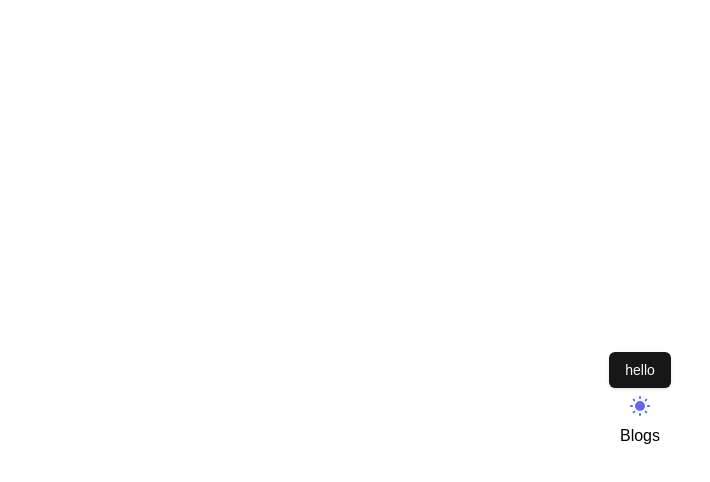
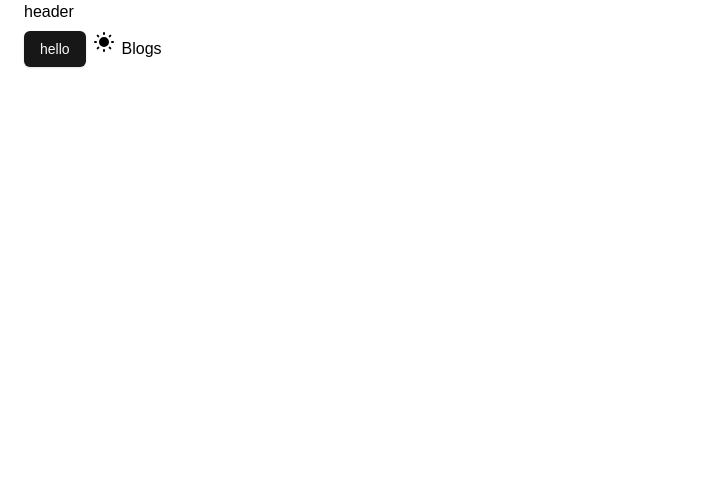
Before and after one commit to mxnan/nextjs-velite-tailwind-framer, a Next.js app: page / in a window 1280 px wide. Shown: the top 482 px of the page, without its empty margins (0-710 px from the left). Built offline with nearby package versions, Linux system fonts and the light colour scheme; a web font is replaced by a local one.

Commit message:
:hammer:  add header

```diff
--- a/app/(pages)/blogs/[...slug]/page.tsx
+++ b/app/(pages)/blogs/[...slug]/page.tsx
@@ -29,7 +29,7 @@ export default async function BlogPage({ params }: BlogPageProps) {
     notFound();
   }
   return (
-    <section className="min-h-dvh max-w-7xl mx-auto">
+    <section className="w-full max-w-5xl mx-auto">
       <MDXContent code={blog.content} />
     </section>
   );
--- a/app/(pages)/blogs/page.tsx
+++ b/app/(pages)/blogs/page.tsx
@@ -5,7 +5,7 @@ import React from "react";
 export default async function BlogsPage() {
   const displayBlogs = blogs;
   return (
-    <section className="flex-1 min-h-screen flex flex-col items-center justify-center">
+    <section className="w-full">
       {displayBlogs.map((blog) => (
         <Link key={blog.slug} href={blog.slug}>
           <h1>{blog.title}</h1>
--- a/app/globals.css
+++ b/app/globals.css
@@ -8,3 +8,31 @@
 .dark {
   @apply bg-black text-white;
 }
+
+/* For View transition when theme toggle is clicked */
+
+/* For browsers that don't support View Transitions */
+.theme-transition {
+  transition: background-color 0.3s ease, color 0.3s ease;
+}
+
+/* For browsers that support View Transitions */
+@keyframes fade-in {
+  from { opacity: 0; }
+  to { opacity: 1; }
+}
+
+@keyframes fade-out {
+  from { opacity: 1; }
+  to { opacity: 0; }
+}
+
+::view-transition-old(root) {
+  animation: 0.5s ease-out both fade-out;
+}
+
+::view-transition-new(root) {
+  animation: 0.5s ease-in both fade-in;
+}
+
+/* For View transition when theme toggle is clicked */
--- a/app/layout.tsx
+++ b/app/layout.tsx
@@ -3,6 +3,7 @@ import { Anybody as FontSans } from "next/font/google";
 import "./globals.css";
 import { cn } from "@/lib/utils";
 import { Providers } from "./providers";
+import Header from "@/components/navigation/header";
 
 const sans = FontSans({ subsets: ["latin"], variable: "--font-sans" });
 
@@ -20,9 +21,10 @@ export default function RootLayout({
     <html lang="en" className="scroll-smooth" suppressHydrationWarning>
       <body className={cn("relative antialiased font-sans", sans.variable)}>
         <Providers>
-          <main className="relative flex flex-col">
-           {children}
-          </main>
+          <div className="relative container min-h-dvh flex flex-col">
+            <Header />
+            <main className="flex-1">{children}</main>
+          </div>
         </Providers>
       </body>
     </html>
--- a/app/page.tsx
+++ b/app/page.tsx
@@ -5,7 +5,7 @@ import Link from "next/link";
 
 export default function Home() {
   return (
-    <section className="flex-1 min-h-dvh flex flex-col items-center justify-center">
+    <section className="w-full">
       <Button>hello</Button>
       <ThemeToggle />
       <Link href="/blogs">Blogs</Link>
--- /dev/null
+++ b/components/icons.tsx
@@ -0,0 +1,38 @@
+type IconProps = React.HTMLAttributes<SVGSVGElement>;
+
+export const Icons = {
+  githubLogo: (props: IconProps) => (
+    <svg
+      xmlns="http://www.w3.org/2000/svg"
+      viewBox="0 0 24 24"
+      preserveAspectRatio="xMidYMid"
+      {...props}
+    >
+      <path d="M15 22v-4a4.8 4.8 0 0 0-1-3.5c3 0 6-2 6-5.5.08-1.25-.27-2.48-1-3.5.28-1.15.28-2.35 0-3.5 0 0-1 0-3 1.5-2.64-.5-5.36-.5-8 0C6 2 5 2 5 2c-.3 1.15-.3 2.35 0 3.5A5.403 5.403 0 0 0 4 9c0 3.5 3 5.5 6 5.5-.39.49-.68 1.05-.85 1.65-.17.6-.22 1.23-.15 1.85v4" />
+      <path d="M9 18c-4.51 2-5-2-7-2" />
+    </svg>
+  ),
+
+  linkedinLogo: (props: IconProps) => (
+    <svg
+      xmlns="http://www.w3.org/2000/svg"
+      viewBox="0 0 24 24"
+      preserveAspectRatio="xMidYMid"
+      {...props}
+    >
+      <path d="M16 8a6 6 0 0 1 6 6v7h-4v-7a2 2 0 0 0-2-2 2 2 0 0 0-2 2v7h-4v-7a6 6 0 0 1 6-6z" />
+      <rect width="4" height="12" x="2" y="9" />
+      <circle cx="4" cy="4" r="2" />
+    </svg>
+  ),
+  twitterLogo: (props: IconProps) => (
+    <svg
+      xmlns="http://www.w3.org/2000/svg"
+      viewBox="0 0 24 24"
+      preserveAspectRatio="xMidYMid"
+      {...props}
+    >
+      <path d="M22 4s-.7 2.1-2 3.4c1.6 10-9.4 17.3-18 11.6 2.2.1 4.4-.6 6-2C3 15.5.5 9.6 3 5c2.2 2.6 5.6 4.1 9 4-.9-4.2 4-6.6 7-3.8 1.1 0 3-1.2 3-1.2z" />
+    </svg>
+  ),
+};
--- /dev/null
+++ b/components/navigation/header.tsx
@@ -0,0 +1,9 @@
+import React from 'react'
+
+export default function Header() {
+  return (
+   <header className='sticky top-0 w-full backdrop-blur'>
+    header
+   </header>
+  )
+}
--- a/components/theme-toggle.tsx
+++ b/components/theme-toggle.tsx
@@ -1,41 +1,21 @@
 "use client";
-import React, { useEffect, useState } from "react";
+import React from "react";
 import { useTheme } from "next-themes";
-import { motion, AnimatePresence } from "framer-motion";
+
 import { Button } from "./ui/button";
 
 const ThemeToggle = () => {
-  const [mounted, setMounted] = useState(false);
   const { theme, setTheme } = useTheme();
-  const [isAnimating, setIsAnimating] = useState(false);
-
-  useEffect(() => setMounted(true), []);
-
-  const switchTheme = () => {
-    setTheme(theme === "dark" ? "light" : "dark");
-  };
 
   const toggleTheme = () => {
-    setIsAnimating(true);
-    // @ts-ignore
-    if (!document.startViewTransition) {
-      switchTheme();
-      setTimeout(() => setIsAnimating(false), 500); // Match animation duration
+    if (!("startViewTransition" in document)) {
+      setTheme(theme === "dark" ? "light" : "dark");
       return;
     }
-    // @ts-ignore
-    document.startViewTransition(() => {
-      switchTheme();
-      setTimeout(() => setIsAnimating(false), 500); // Match animation duration
+
+    (document as any).startViewTransition(() => {
+      setTheme(theme === "dark" ? "light" : "dark");
     });
-  };
-  //custom theme switch animation
-
-  //animation for framermotion on svg entry and exit
-  const iconVariants = {
-    initial: { y: -30, x: 0, opacity: 0, transition: { duration: 0.4 } },
-    exit: { y: 0, x: 30, opacity: 0, transition: { duration: 0.4 } },
-    enter: { y: 0, x: 0, opacity: 1, transition: { duration: 0.4 } },
   };
 
   return (
@@ -44,27 +24,17 @@ const ThemeToggle = () => {
       variant={"ghost"}
       aria-label="Toggle Dark Mode"
       type="button"
-      className="dark-mode-toggle relative rounded-xl
-        text-indigo-500 dark:text-yellow-500
-      flex items-center justify-center overflow-hidden
-
-      "
+      className="rounded-full"
       onClick={toggleTheme}
     >
-      {mounted && (
-        <AnimatePresence initial={false}>
-          {theme === "light" || isAnimating ? (
-            <motion.svg
+      {theme === "light" ? (
+        <svg
           key="moon"
           xmlns="http://www.w3.org/2000/svg"
           viewBox="0 0 24 24"
           fill="currentColor"
           stroke="currentColor"
-              className="h-6 w-6 absolute"
-              initial="initial"
-              animate="enter"
-              exit="exit"
-              variants={iconVariants}
+          className="h-6 w-6 "
         >
           <path
             strokeLinecap="round"
@@ -72,19 +42,15 @@ const ThemeToggle = () => {
             strokeWidth={2}
             d="M20.354 15.354A9 9 0 018.646 3.646 9.003 9.003 0 0012 21a9.003 9.003 0 008.354-5.646z"
           />
-            </motion.svg>
+        </svg>
       ) : (
-            <motion.svg
+        <svg
           key="sun"
           xmlns="http://www.w3.org/2000/svg"
           viewBox="0 0 24 24"
           fill="currentColor"
           stroke="currentColor"
-              className="h-6 w-6  absolute"
-              initial="initial"
-              animate="enter"
-              exit="exit"
-              variants={iconVariants}
+          className="h-6 w-6 "
         >
           <path
             strokeLinecap="round"
@@ -92,9 +58,7 @@ const ThemeToggle = () => {
             strokeWidth={2}
             d="M12 3v1m0 16v1m9-9h-1M4 12H3m15.364 6.364l-.707-.707M6.343 6.343l-.707-.707m12.728 0l-.707.707M6.343 17.657l-.707.707M16 12a4 4 0 11-8 0 4 4 0 018 0z"
           />
-            </motion.svg>
-          )}
-        </AnimatePresence>
+        </svg>
       )}
     </Button>
   );
--- a/tailwind.config.ts
+++ b/tailwind.config.ts
@@ -9,7 +9,14 @@ const config: Config = {
     "./app/**/*.{ts,tsx,mdx}",
   ],
   theme: {
+    container: {
+      center: true,
+      padding: "1.5rem",
+    },
     extend: {
+      screens: {
+        sm: "500px",
+      },
       fontFamily: {
         sans: ["var(--font-sans)", ...fontFamily.sans],
       },
```
Also changed, not shown: config/site.ts (added, +13 -0 lines). Lines whose indentation alone changed are shown as unchanged.
